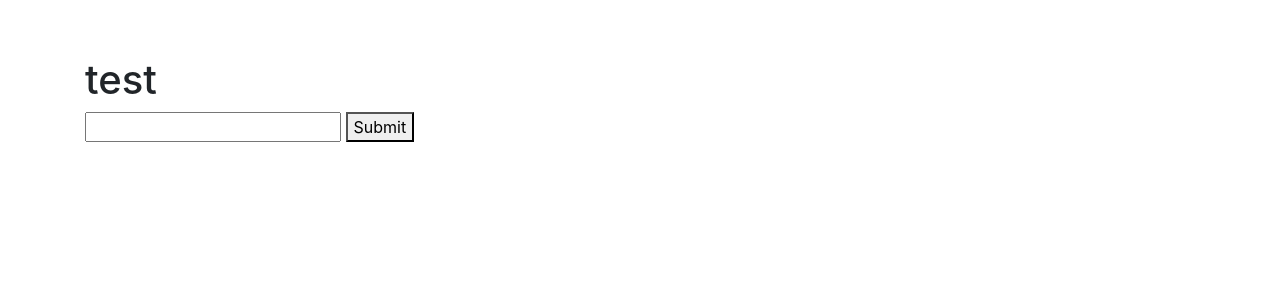
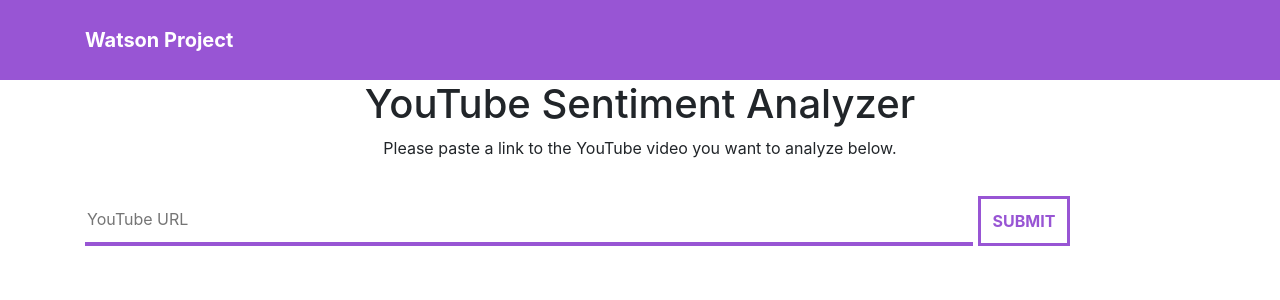
Before and after one commit to DoomPatrol/Watson-Youtube, a Django app: page /app/ in a window 1280 px wide. Shown: the top 300 px of the page. Run offline with Django 3.2, Linux system fonts and the light colour scheme; some libraries are stand-ins or nearby versions.

Commit message:
added CSS styling and the javascript to push to the page

```diff
--- a/app/sentiment.py
+++ b/app/sentiment.py
@@ -33,7 +33,6 @@ def sentiment_analysis(words):
 	return_sentiment = json.loads(return_sentiment)
 	comment_template_object = []
 	for tone in return_sentiment['document_tone']['tone_categories']:
-		print('THIS IS A TONE   ', tone)
 		tone_obj = {}
 		tone_obj['category_name'] = tone['category_name']
 		tone_obj['category_id'] = tone['category_id']
@@ -62,6 +61,4 @@ def main(video):
 
 	sentiment = sentiment_analysis(comments)
 
-	print(sentiment)
-
 	return sentiment
--- a/watson/static/css/project.css
+++ b/watson/static/css/project.css
@@ -36,3 +36,62 @@
 [hidden][style="display: block;"] {
   display: block !important;
 }
+
+.page-top {
+  text-align: center;
+}
+
+.form-and-submit {
+  padding-top: 20px;
+}
+
+.watson-nav {
+  background: #9855d4 !important;
+  color: #fff !important;
+  font-weight: 700;
+  text-align: center;
+  padding: 20px;
+}
+
+.navbar-brand {
+  float: none;
+}
+
+input {
+  min-width: 80%;
+  min-height: 50px;
+  border: none;
+  border-bottom: 4px solid #9855d4;
+}
+
+input:focus {
+  outline: none;
+}
+
+*:focus {
+    outline: none;
+}
+
+input:-webkit-autofill, textarea:-webkit-autofill, select:-webkit-autofill {
+  background-color: none;
+}
+
+.submit-button {
+  min-height: 50px;
+  vertical-align: top;
+  border-radius: 0;
+  background: none;
+  color: #9855d4;
+  border: 3px solid #9855d4;
+  text-transform: uppercase;
+  font-weight: 700;
+}
+
+.submit-button:hover {
+  background: #9855d4;
+  color: #fff;
+}
+
+.results-holder {
+  padding-top: 30px;
+}
--- a/watson/static/js/project.js
+++ b/watson/static/js/project.js
@@ -28,12 +28,25 @@ $('#youtubeForm').submit(function(e) {
     url: /app/,
     data: form.serializeArray(),
     beforeSend: function() {
-      $('.results-holder').append('<h1>GETTING YOUR RESULTS</h1>');
+      $('.results-holder').empty();
+      $('.results-holder').append('<h3 class="text-center">Analyzing your results...</h3>');
     },
     success: function(comment){
       $('.results-holder').empty();
-      $('.results-holder').append(comment.toString());
       console.log(comment);
+      var results = JSON.parse(comment);
+      for(i = 0; i < 3; i++){
+        var counter = i+1;
+        console.log(results[0].scores[i].tone_name);
+        if(parseInt(results[0].scores[i].score) < .5){
+          $('.results-holder').append('<p>The #' + counter + ' emotion in this video\'s comments is '+ results[0].scores[i].tone_name + '.');
+        }
+        else if(parseInt(results[0].scores[i].score) > .5 && parseInt(results[0].scores[i].score) < .75){
+          $('.results-holder').append('<p>The #' + counter + ' emotion in this video\'s comments is '+ results[0].scores[i].tone_name + '.');
+        } else {
+          $('.results-holder').append('<p>The #' + counter + ' emotion in this video\'s comments is '+ results[0].scores[i].tone_name + '.');
+        }
+      }
     },
   });
 });
--- a/watson/templates/app/youtube_request.html
+++ b/watson/templates/app/youtube_request.html
@@ -1,13 +1,17 @@
 {% extends 'base.html' %}
 
 {% block content %}
-<h1>test</h1>
-<form id="youtubeForm">
-  {% csrf_token %}
-<input type="text" name="youtube_url">
-<button type="submit">Submit</button>
-</form>
+<div class="page-top">
+  <h1>YouTube Sentiment Analyzer</h1>
+  <p>Please paste a link to the YouTube video you want to analyze below.</p>
+</div>
+<div class="form-and-submit">
+  <form id="youtubeForm">
+    {% csrf_token %}
+  <input type="text" placeholder="YouTube URL" name="youtube_url">
+  <button class="btn submit-button" type="submit">Submit</button>
+  </form>
+</div>
 <div class="results-holder">
-
 </div>
 {% endblock content %}
--- a/watson/templates/base.html
+++ b/watson/templates/base.html
@@ -3,7 +3,7 @@
   <head>
     <meta charset="utf-8">
     <meta http-equiv="x-ua-compatible" content="ie=edge">
-    <title>{% block title %}Watson{% endblock title %}</title>
+    <title>{% block title %}Watson Project{% endblock title %}</title>
     <meta name="viewport" content="width=device-width, initial-scale=1.0">
     <meta name="description" content="">
     <meta name="author" content="">
@@ -29,42 +29,9 @@
   <body>
 
     <div class="m-b-1">
-      <nav class="navbar navbar-dark navbar-static-top bg-inverse">
+      <nav class="navbar navbar-dark navbar-static-top watson-nav">
         <div class="container">
-          <a class="navbar-brand" href="/">Watson</a>
-          <button type="button" class="navbar-toggler hidden-sm-up pull-xs-right" data-toggle="collapse" data-target="#bs-navbar-collapse-1">
-            &#9776;
-          </button>
-
-          <!-- Collect the nav links, forms, and other content for toggling -->
-          <div class="collapse navbar-toggleable-xs" id="bs-navbar-collapse-1">
-            <ul class="nav navbar-nav">
-              <li class="nav-item">
-                <a class="nav-link" href="{% url 'home' %}">Home</a>
-              </li>
-              <li class="nav-item">
-                <a class="nav-link" href="{% url 'about' %}">About</a>
-              </li>
-            </ul>
-
-            <ul class="nav navbar-nav pull-xs-right">
-              {% if request.user.is_authenticated %}
-                <li class="nav-item">
-                  <a class="nav-link" href="{% url 'users:detail' request.user.username  %}">{% trans "My Profile" %}</a>
-                </li>
-                <li class="nav-item">
-                  <a class="nav-link" href="{% url 'account_logout' %}">{% trans "Sign Out" %}</a>
-                </li>
-              {% else %}
-                <li class="nav-item">
-                  <a id="sign-up-link" class="nav-link" href="{% url 'account_signup' %}">{% trans "Sign Up" %}</a>
-                </li>
-                <li class="nav-item">
-                  <a id="log-in-link" class="nav-link" href="{% url 'account_login' %}">{% trans "Sign In" %}</a>
-                </li>
-              {% endif %}
-            </ul>
-          </div>
+          <a class="navbar-brand" href="/">Watson Project</a>
         </div>
       </nav>
     </div>
```
